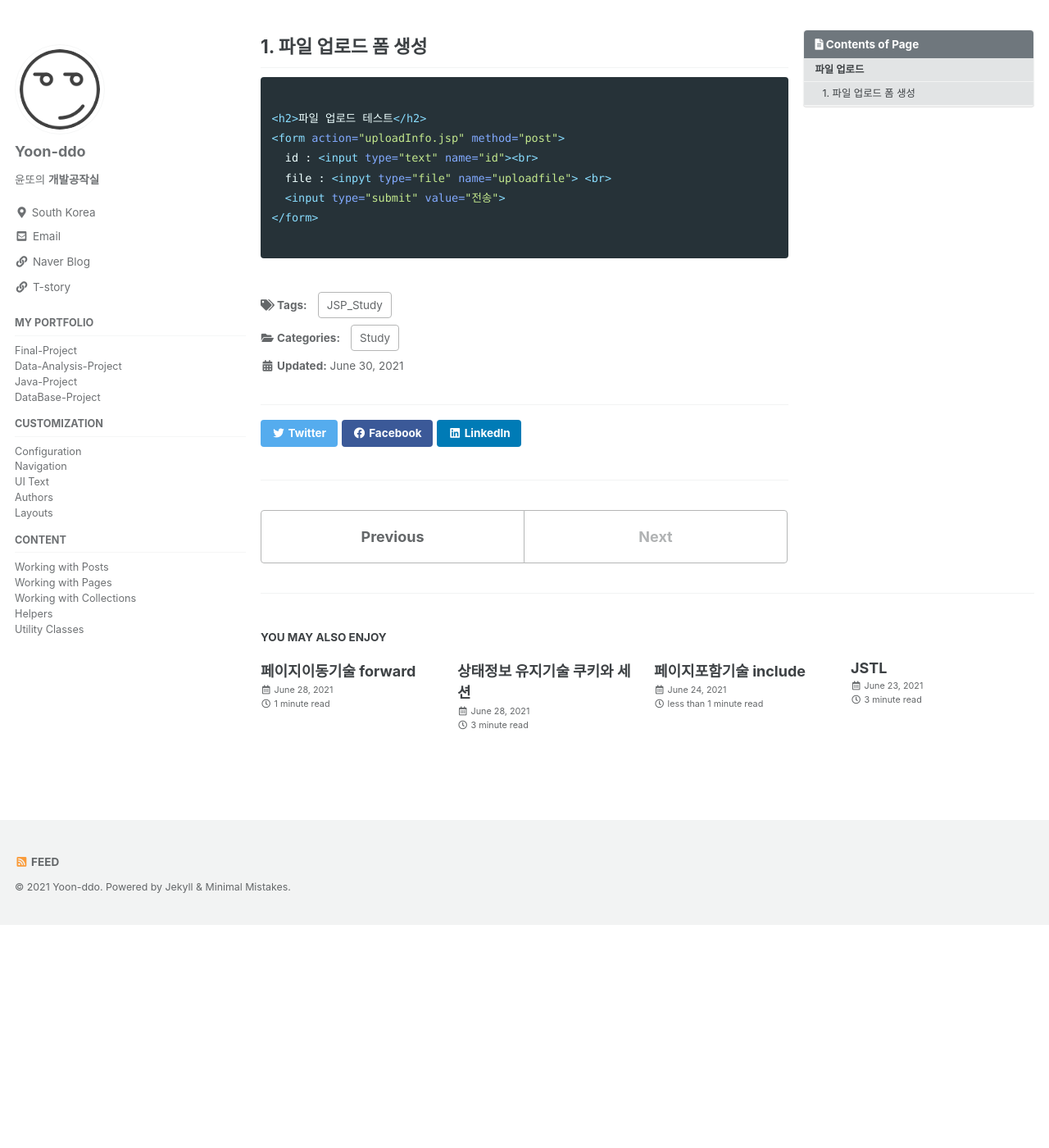
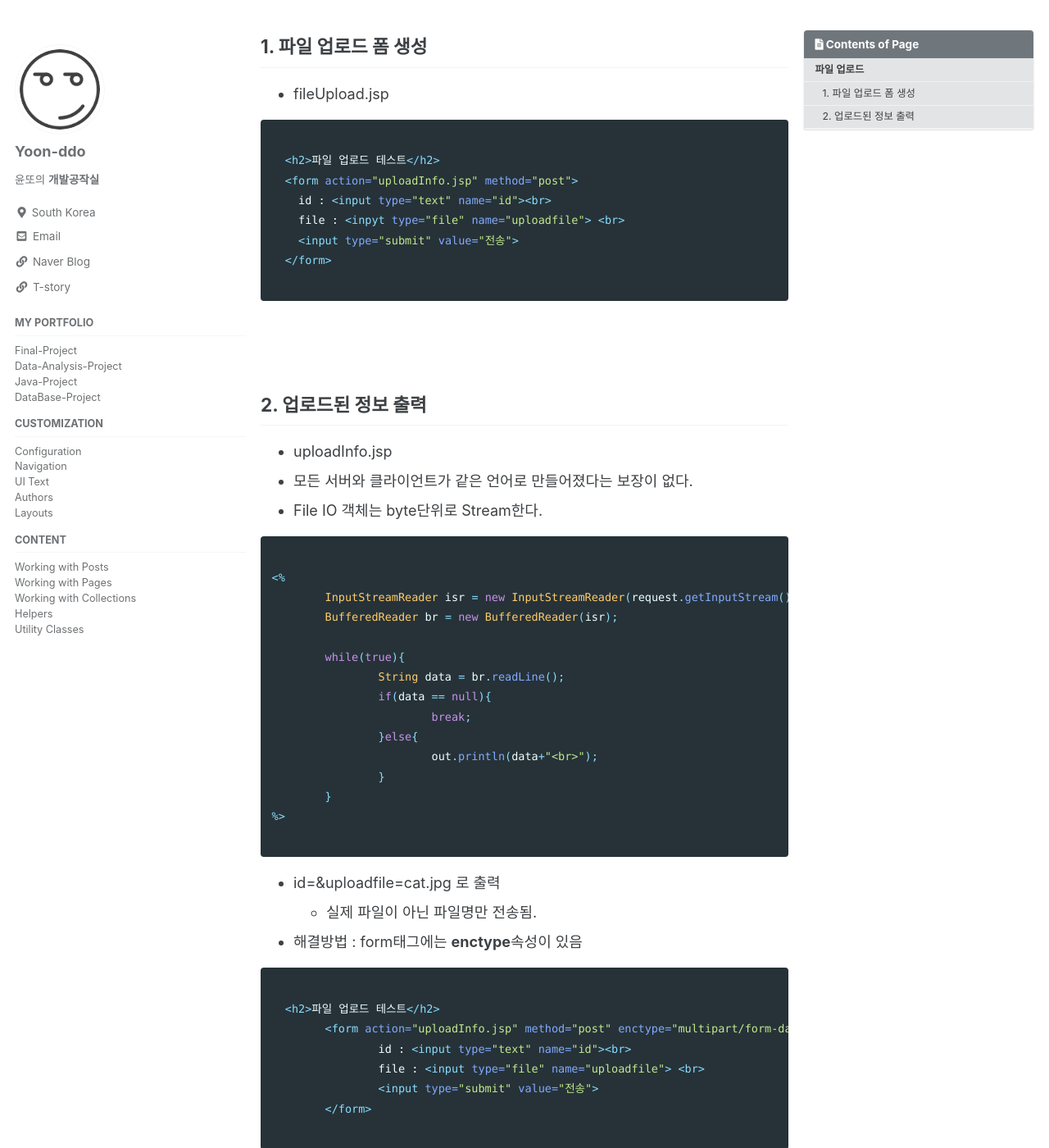
Before and after one commit to Yoon-ddo/Yoon-ddo.github.io, a Jekyll site: the page built from _posts/2021-06-30-fileUpload.md, in a window 1280 px wide and 1400 px high, scrolled down 277 px. Shown: the whole window at 82% size. Built offline with Jekyll 4.4.1, drawn with Linux system fonts in a browser that asks for light colours; cached includes are drawn as plain includes; before the commit the page ends 1405 px from its top, so only the background shows below that.

Commit message:
Update 2021-06-30-fileUpload.md

````diff
--- a/_posts/2021-06-30-fileUpload.md
+++ b/_posts/2021-06-30-fileUpload.md
@@ -14,14 +14,55 @@ tags:
 
 # 파일 업로드
 ## 1. 파일 업로드 폼 생성
+* fileUpload.jsp
 
 ~~~html
 
-<h2>파일 업로드 테스트</h2>
-<form action="uploadInfo.jsp" method="post">
-  id : <input type="text" name="id"><br>
-  file : <inpyt type="file" name="uploadfile"> <br>
-  <input type="submit" value="전송">
-</form>
+  <h2>파일 업로드 테스트</h2>
+  <form action="uploadInfo.jsp" method="post">
+    id : <input type="text" name="id"><br>
+    file : <inpyt type="file" name="uploadfile"> <br>
+    <input type="submit" value="전송">
+  </form>
 
 ~~~
+
+<br><br>
+
+## 2. 업로드된 정보 출력
+* uploadInfo.jsp
+* 모든 서버와 클라이언트가 같은 언어로 만들어졌다는 보장이 없다.
+* File IO 객체는 byte단위로 Stream한다.
+
+```java
+
+<%
+	InputStreamReader isr = new InputStreamReader(request.getInputStream(), "utf-8");
+	BufferedReader br = new BufferedReader(isr);
+
+	while(true){
+		String data = br.readLine();
+		if(data == null){
+			break;
+		}else{
+			out.println(data+"<br>");
+		}
+	}
+%>
+
+```
+
+* id=&uploadfile=cat.jpg 로 출력
+  - 실제 파일이 아닌 파일명만 전송됨.
+* 해결방법 : form태그에는 **enctype**속성이 있음
+
+~~~html
+
+  <h2>파일 업로드 테스트</h2>
+	<form action="uploadInfo.jsp" method="post" enctype="multipart/form-data">
+		id : <input type="text" name="id"><br>
+		file : <input type="file" name="uploadfile"> <br>
+		<input type="submit" value="전송">
+	</form>
+
+~~~
````
